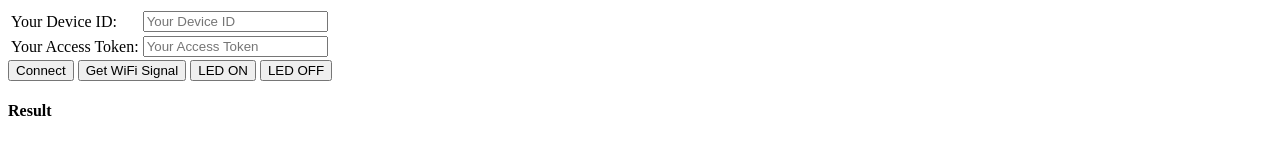
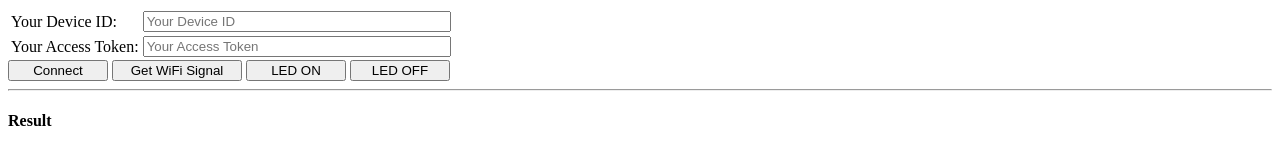
Before and after one commit to uchobby/sparkio-client, a plain HTML site: page index.html in a window 1280 px wide. Drawn offline with Linux system fonts and the light colour scheme.

Commit message:
Some styleing to make it look better

```diff
--- a/index.html
+++ b/index.html
@@ -10,22 +10,23 @@
     <table>
         <tr>
             <td><label for="deviceID">Your Device ID:</label></td>
-            <td><input type="text" id="deviceID" placeholder="Your Device ID"/></td>
+            <td><input type="text" id="deviceID" style="width:300px" placeholder="Your Device ID"/></td>
         </tr>
         <tr>
             <td><label for="deviceID">Your Access Token:</label></td>
-            <td><input type="text" id="accessToken" placeholder="Your Access Token" c/></td>
+            <td><input type="text" id="accessToken" style="width:300px" placeholder="Your Access Token" c/></td>
         </tr>
         </table>
     <div id="buttons">
-        <button id="buttonConnect">Connect</button>
-        <button id="buttonGetRSSI">Get WiFi Signal</button>
-        <button id="buttonLEDOn">LED ON</button>
-        <button id="buttonLEDOff">LED OFF</button>
+        <button id="buttonConnect" style="width:100px">Connect</button>
+        <button id="buttonGetRSSI" style="width:130px">Get WiFi Signal</button>
+        <button id="buttonLEDOn" style="width:100px">LED ON</button>
+        <button id="buttonLEDOff" style="width:100px">LED OFF</button>
     </div>
     <div>
+        <hr/>
         <h4>Result</h4>
-        <pre id="result"></pre>
+        <div id="result"></div>
     </div>
     <script type="application/javascript">
         /*global SparkAPI*/
```
